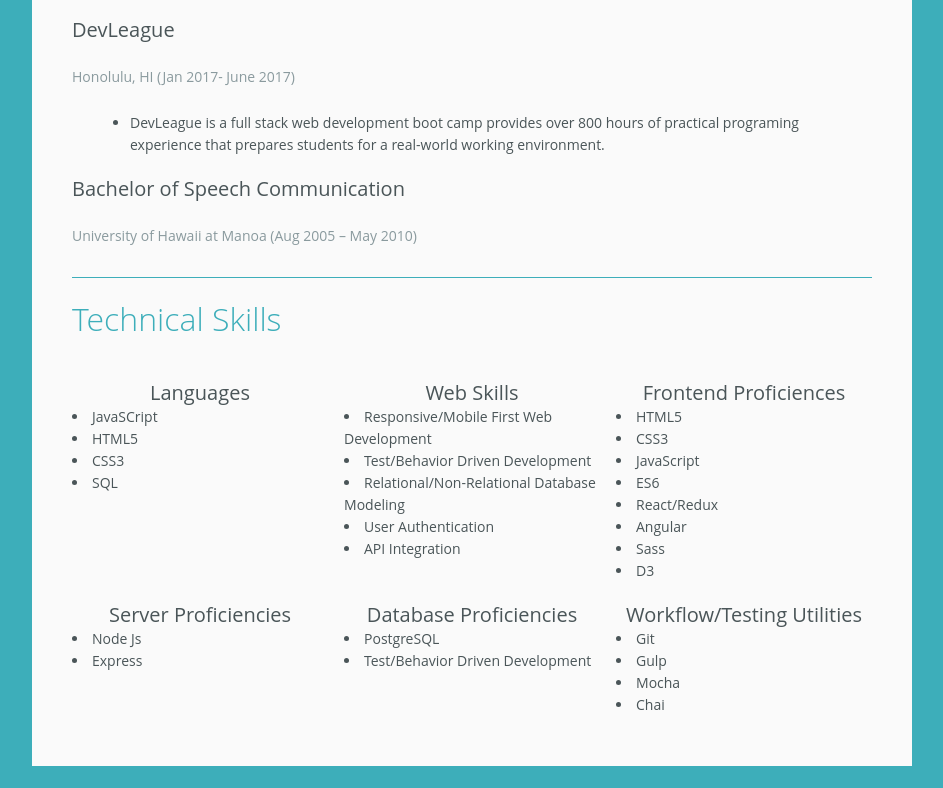
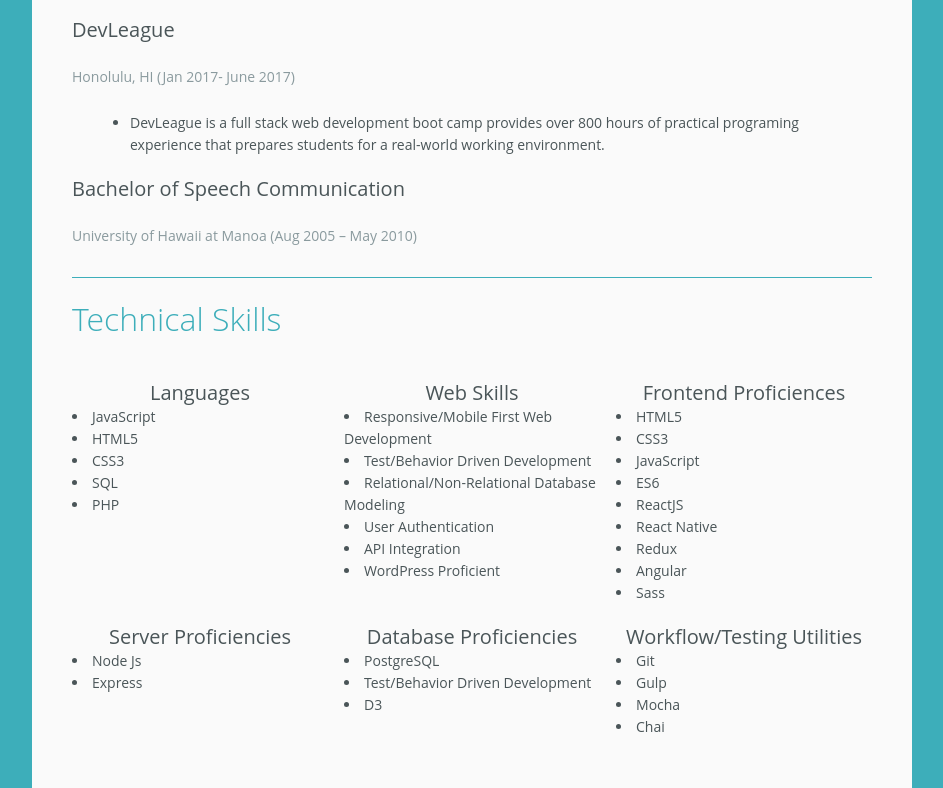
Before and after one commit to adavis001/adavis001.github.io, a plain HTML site: page index.html in a window 1280 px wide. Shown: the part 1945-2733 px from the top of the page, without its empty margins (168-1111 px from the left). Before the commit the page ends 2711 px from the top, so only its background shows below. Drawn offline with nearby package versions, Linux system fonts and the light colour scheme.

Commit message:
fixed spelling errors and added React Native

```diff
--- a/index.html
+++ b/index.html
@@ -80,10 +80,11 @@
 <div class='grid'>
 <div id="languages" class='column'>
 <h3 class='column-title'>Languages</h3>
-  <li>JavaSCript</li>
+  <li>JavaScript</li>
   <li>HTML5</li>
   <li>CSS3</li>
   <li>SQL</li>
+  <li>PHP</li>
 </div>
 
 
@@ -94,6 +95,7 @@
   <li>Relational/Non-Relational Database Modeling</li>
   <li>User Authentication</li>
   <li>API Integration</li>
+  <li>WordPress Proficient</li>
 </div>
 
 <div id="frontend-proficiencies" class='column'>
@@ -102,10 +104,12 @@
   <li>CSS3</li>
   <li>JavaScript</li>
   <li>ES6</li>
-  <li>React/Redux</li>
+  <li>ReactJS</li>
+  <li>React Native</li>
+  <li>Redux</li>
   <li>Angular</li>
   <li>Sass</li>
-  <li>D3</li>
+
 </div>
 
 </div>
@@ -123,6 +127,7 @@
   <h3 class='column-title'>Database Proficiencies</h3>
   <li>PostgreSQL</li>
   <li>Test/Behavior Driven Development</li>
+  <li>D3</li>
   </div>
 
 <div id='workflow-testing-utilities' class='column'>
```
